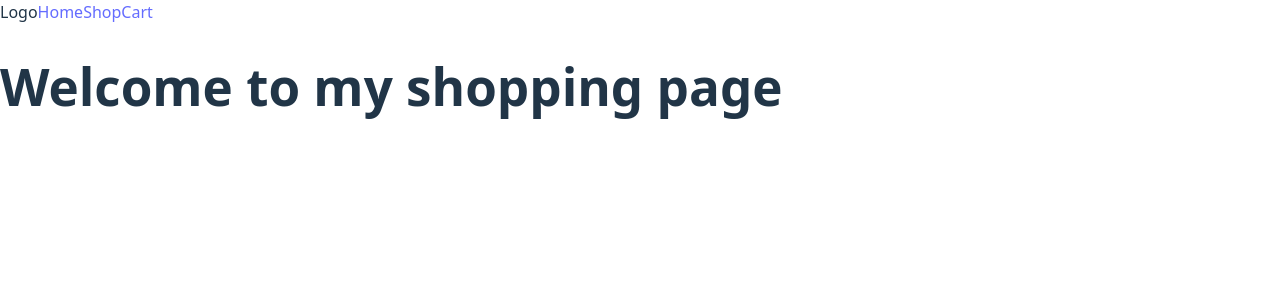
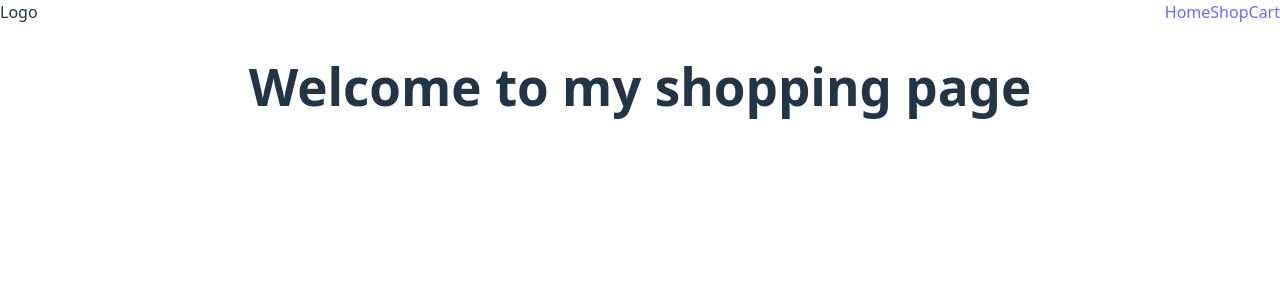
Before and after one commit to SoloGudLyf/shopping-cart, a React (Vite) app: page / in a window 1280 px wide. Shown: the top 300 px of the page. Built offline with nearby package versions, Linux system fonts and the light colour scheme.

Commit message:
feat: Import styles and apply to home page

```diff
--- a/src/components/Home.jsx
+++ b/src/components/Home.jsx
@@ -1,10 +1,13 @@
 import {Link} from "react-router"
+import styles from "../styles/Home.module.css"
 
 export function Homepage(){
-    return <div className="container">
-        <div className="navBar"><span>Logo</span><Link to="/">Home</Link><Link>Shop</Link>
-        <Link>Cart</Link></div>
-        <div className="content"><h1>Welcome to my shopping page</h1></div>
-        <div className="footer"></div>
+    return <div className={styles.container}>
+        <div className={styles.navBar}><span>Logo</span><span>
+            <Link to="/">Home</Link><Link>Shop</Link>
+            <Link>Cart</Link>
+        </span></div>
+        <div className={styles.content}><h1>Welcome to my shopping page</h1></div>
+        <div className={styles.footer}></div>
     </div>
 }
```
